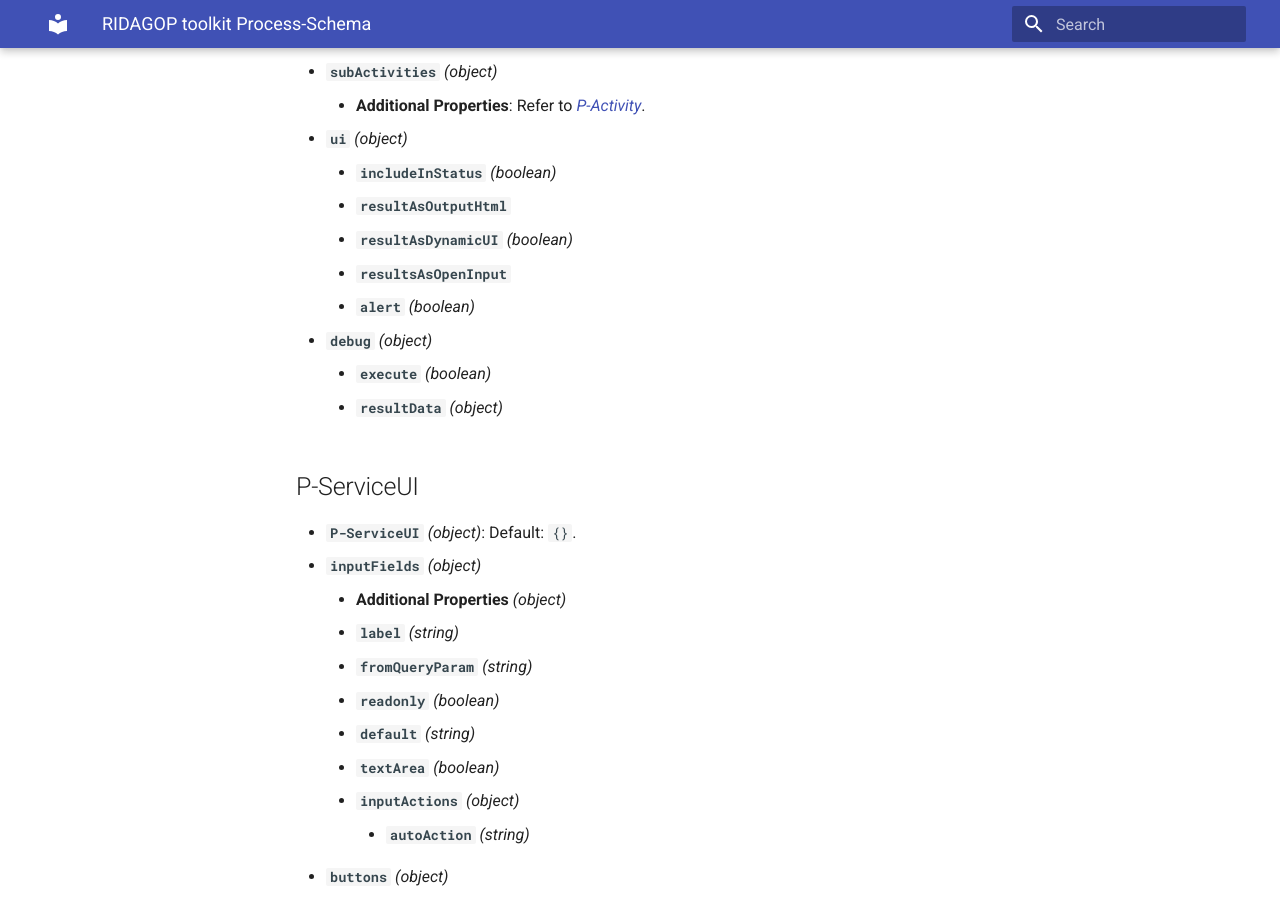
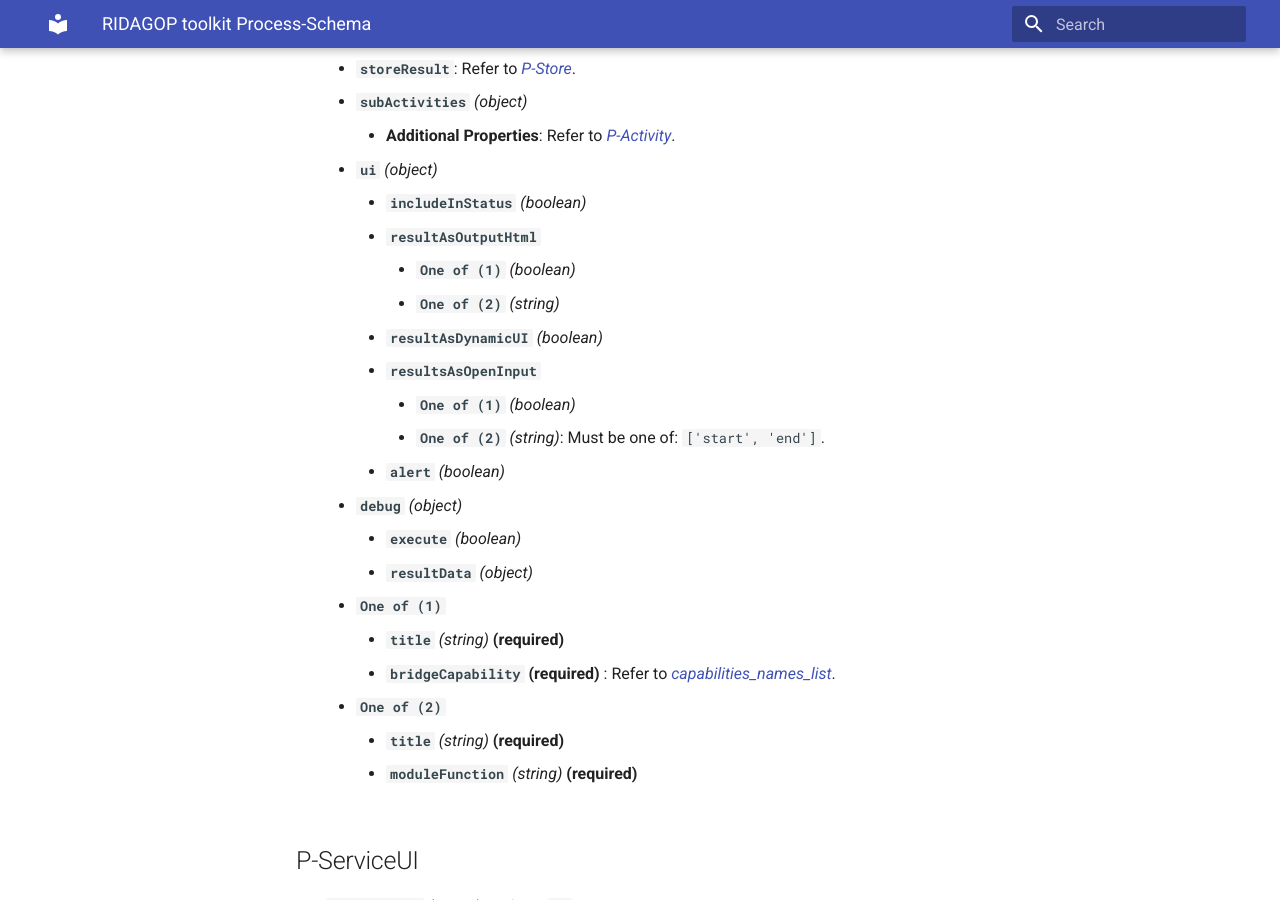
Before and after one commit to RIDAGOP-IDS-Toolkit/ridagop-ids-toolkit-docs, an MkDocs documentation site: the page built from docs/Schema/process.md, in a window 1280 px wide and 900 px high, scrolled down 2473 px. Built offline with MkDocs 1.6.1 and Material for MkDocs 9.7.7, drawn with Linux system fonts in a browser that asks for light colours; some of the changed text lies outside the part shown.

Commit message:
more pp-schema show OneOf in generated docs allow ignoring some props

```diff
--- a/docs/Schema/process.md
+++ b/docs/Schema/process.md
@@ -8,155 +8,171 @@
 - **`title`** *(string)*
 - **`description`** *(string)*
 - **`services`** *(object)* **(required)** : Services with their input_fields and activities.
-  - **Additional Properties**: Refer to *[P-Service](#p-service)*.
+    - **Additional Properties**: Refer to *[P-Service](#p-service)*.
 - **`common`** *(object)*: Common activities and ui elements. Default: `{'ui': {}, 'activities': {}}`.
-  - **`ui`** *(object)*: Default: `{}`.
-    - **`buttons`** *(object)*
-      - **Additional Properties** *(object)*
-        - **`label`** *(string)* **(required)**
-        - **`triggerActivity`** *(string)* **(required)**
-        - **`activityService`** *(string)*
-        - **`triggerSequence`** *(string)*
-  - **`activities`** *(object)*
-    - **Additional Properties** *(object)*
-  - **`sequences`** *(object)*
-    - **Additional Properties** *(object)*
-      - **`title`** *(string)*
-      - **`activities`** *(array)*
-        - **Items** *(string)*
+    - **`ui`** *(object)*: Default: `{}`.
+        - **`buttons`** *(object)*
+            - **Additional Properties** *(object)*
+                - **`label`** *(string)* **(required)**
+                - **`triggerActivity`** *(string)* **(required)**
+                - **`activityService`** *(string)*
+                - **`triggerSequence`** *(string)*
+    - **`activities`** *(object)*
+        - **Additional Properties** *(object)*
+            - **`One of (1)`**: Refer to *[P-Activity](#p-activity)*.
+            - **`One of (2)`**: Refer to *[P-CommonActivity](#p-commonactivity)*.
+    - **`sequences`** *(object)*
+        - **Additional Properties** *(object)*
+            - **`title`** *(string)*
+            - **`activities`** *(array)*
+                - **Items** *(string)*
 - **`scriptUri`** *(string/format: uri)*
 - **`$comment`** *(string)*
 - **`uri`** *(string)*
 ## Definitions
 
-<h2 id="p-service">P-Service</h2>
+## P-Service
 - **`P-Service`** *(object)*
-  - **`title`** *(string)*
-  - **`ui`**: Refer to *[P-ServiceUI](#p-serviceui)*. Default: `{}`.
-  - **`parameters`** *(object)*
-    - **Additional Properties**: Refer to *[P-Parameter](#p-parameter)*.
-  - **`autostart`**
-  - **`bridge`**: Refer to *[P-BridgeDefinition](#p-bridgedefinition)*.
-  - **`activities`** *(object)*
-    - **Additional Properties**: Refer to *[P-Activity](#p-activity)*.
-  - **`sequences`** *(object)*
-    - **Additional Properties** *(object)*
-      - **`title`** *(string)*
-      - **`activities`** *(array)*
-        - **Items** *(string)*
-<h2 id="p-activity">P-Activity</h2>
+    - **`title`** *(string)*
+    - **`ui`**: Refer to *[P-ServiceUI](#p-serviceui)*. Default: `{}`.
+    - **`parameters`** *(object)*
+        - **Additional Properties**: Refer to *[P-Parameter](#p-parameter)*.
+    - **`autostart`**
+    - **`bridge`**: Refer to *[P-BridgeDefinition](#p-bridgedefinition)*.
+    - **`activities`** *(object)*
+        - **Additional Properties**: Refer to *[P-Activity](#p-activity)*.
+    - **`sequences`** *(object)*
+        - **Additional Properties** *(object)*
+            - **`title`** *(string)*
+            - **`activities`** *(array)*
+                - **Items** *(string)*
+## P-Activity
 - **`P-Activity`** *(object)*
-  - **`title`** *(string)*
-  - **`preProcess`** *(string)*
-  - **`bridgeCapability`**: Refer to *[capabilities_names_list](/Schema/capabilities_names_list)*.
-  - **`moduleFunction`** *(string)*
-  - **`priority`** *(integer)*
-  - **`comment`** *(string)*
-  - **`parameters`** *(object)*
-    - **Additional Properties**: Refer to *[P-Parameter](#p-parameter)*.
-  - **`requestBody`** *(object)*
-    - **Additional Properties** *(object)*
-    - **`data`** *(object)*
-      - **`fileInput`** *(string)*
-      - **`store`**: Refer to *[P-StoreAccess](#p-storeaccess)*.
-  - **`requiredActivities`** *(array)*
+    - **`preProcess`** *(string)*
+    - **`priority`** *(integer)*
+    - **`comment`** *(string)*
+    - **`parameters`** *(object)*
+        - **Additional Properties**: Refer to *[P-Parameter](#p-parameter)*.
+    - **`requestBody`** *(object)*
+        - **Additional Properties** *(object)*
+        - **`data`** *(object)*
+            - **`fileInput`** *(string)*
+            - **`store`**: Refer to *[P-StoreAccess](#p-storeaccess)*.
+    - **`requiredActivities`** *(array)*
+        - **Items** *(object)*
+            - **`serviceName`** *(string)*
+            - **`activityName`** *(string)* **(required)**
+            - **`errorMessage`** *(string)*
+    - **`storeResult`**: Refer to *[P-Store](#p-store)*.
+    - **`subActivities`** *(object)*
+        - **Additional Properties**: Refer to *[P-Activity](#p-activity)*.
+    - **`ui`** *(object)*
+        - **`includeInStatus`** *(boolean)*
+        - **`resultAsOutputHtml`**
+            - **`One of (1)`** *(boolean)*
+            - **`One of (2)`** *(string)*
+        - **`resultAsDynamicUI`** *(boolean)*
+        - **`resultsAsOpenInput`**
+            - **`One of (1)`** *(boolean)*
+            - **`One of (2)`** *(string)*: Must be one of: `['start', 'end']`.
+        - **`alert`** *(boolean)*
+    - **`debug`** *(object)*
+        - **`execute`** *(boolean)*
+        - **`resultData`** *(object)*
+    - **`One of (1)`**
+        - **`title`** *(string)* **(required)**
+        - **`bridgeCapability`** **(required)** : Refer to *[capabilities_names_list](/Schema/capabilities_names_list)*.
+    - **`One of (2)`**
+        - **`title`** *(string)* **(required)**
+        - **`moduleFunction`** *(string)* **(required)**
+## P-ServiceUI
+- **`P-ServiceUI`** *(object)*: Default: `{}`.
+    - **`inputFields`** *(object)*
+        - **Additional Properties** *(object)*
+            - **`label`** *(string)*
+            - **`fromQueryParam`** *(string)*
+            - **`readonly`** *(boolean)*
+            - **`default`** *(string)*
+            - **`textArea`** *(boolean)*
+            - **`inputActions`** *(object)*
+                - **`autoAction`** *(string)*
+    - **`buttons`** *(object)*
+        - **Additional Properties** *(object)*
+            - **`label`** *(string)*
+            - **`triggerActivity`** *(string)*
+            - **`triggerSequence`** *(string)*
+    - **`checkBoxes`** *(object)*
+        - **Additional Properties** *(object)*
+            - **`label`** *(string)*
+            - **`default`** *(boolean)*: Default: `False`.
+    - **`selects`** *(object)*
+        - **Additional Properties** *(object)*
+            - **`label`** *(string)*
+            - **`options`** *(array)*
+                - **Items** *(object)*
+                    - **`label`** *(string)* **(required)**
+                    - **`value`** *(string)* **(required)**
+            - **`default`** *(string)*
+    - **`fileInputs`** *(object)*
+        - **Additional Properties** *(object)*
+            - **`label`** *(string)*
+            - **`accept`** *(string)*
+            - **`binary`** *(boolean)*
+            - **`readImmediately`** *(boolean)*
+            - **`keepAsFile`** *(boolean)*
+## P-CommonActivity
+- **`P-CommonActivity`** *(object)*
+## P-PostProcess
+- **`P-PostProcess`** *(array)*: functions process script file of that process.
     - **Items** *(object)*
-      - **`serviceName`** *(string)*
-      - **`activityName`** *(string)* **(required)**
-      - **`errorMessage`** *(string)*
-  - **`storeResult`**: Refer to *[P-Store](#p-store)*.
-  - **`subActivities`** *(object)*
-    - **Additional Properties**: Refer to *[P-Activity](#p-activity)*.
-  - **`ui`** *(object)*
-    - **`includeInStatus`** *(boolean)*
-    - **`resultAsOutputHtml`**
-    - **`resultAsDynamicUI`** *(boolean)*
-    - **`resultsAsOpenInput`**
-    - **`alert`** *(boolean)*
-  - **`debug`** *(object)*
-    - **`execute`** *(boolean)*
-    - **`resultData`** *(object)*
-<h2 id="p-serviceui">P-ServiceUI</h2>
-- **`P-ServiceUI`** *(object)*: Default: `{}`.
-  - **`inputFields`** *(object)*
-    - **Additional Properties** *(object)*
-      - **`label`** *(string)*
-      - **`fromQueryParam`** *(string)*
-      - **`readonly`** *(boolean)*
-      - **`default`** *(string)*
-      - **`textArea`** *(boolean)*
-      - **`inputActions`** *(object)*
-        - **`autoAction`** *(string)*
-  - **`buttons`** *(object)*
-    - **Additional Properties** *(object)*
-      - **`label`** *(string)*
-      - **`triggerActivity`** *(string)*
-      - **`triggerSequence`** *(string)*
-  - **`checkBoxes`** *(object)*
-    - **Additional Properties** *(object)*
-      - **`label`** *(string)*
-      - **`default`** *(boolean)*: Default: `False`.
-  - **`selects`** *(object)*
-    - **Additional Properties** *(object)*
-      - **`label`** *(string)*
-      - **`options`** *(array)*
-        - **Items** *(object)*
-          - **`label`** *(string)* **(required)**
-          - **`value`** *(string)* **(required)**
-      - **`default`** *(string)*
-  - **`fileInputs`** *(object)*
-    - **Additional Properties** *(object)*
-      - **`label`** *(string)*
-      - **`accept`** *(string)*
-      - **`binary`** *(boolean)*
-      - **`readImmediately`** *(boolean)*
-      - **`keepAsFile`** *(boolean)*
-<h2 id="p-commonactivity">P-CommonActivity</h2>
-- **`P-CommonActivity`** *(object)*
-<h2 id="p-postprocess">P-PostProcess</h2>
-- **`P-PostProcess`** *(array)*: functions process script file of that process.
-  - **Items** *(object)*
-    - **`functionName`** *(string)*
-    - **`storeKey`** *(string)*
-    - **`cacheKey`** *(string)*: key to store a temporary variable, while running this activity.
-    - **`followUpProcesses`**: Refer to *[P-PostProcess](#p-postprocess)*.
-    - **`parameters`** *(object)*
-      - **Additional Properties**: Refer to *[P-Parameter](#p-parameter)*.
-<h2 id="p-parameter">P-Parameter</h2>
+        - **`functionName`** *(string)*
+        - **`storeKey`** *(string)*
+        - **`cacheKey`** *(string)*: key to store a temporary variable, while running this activity.
+        - **`followUpProcesses`**: Refer to *[P-PostProcess](#p-postprocess)*.
+        - **`parameters`** *(object)*
+            - **Additional Properties**: Refer to *[P-Parameter](#p-parameter)*.
+## P-Parameter
 - **`P-Parameter`** *(object)*
-  - **`type`** *(string)*: Must be one of: `['string', 'number', 'boolean']`.
-  - **`parent`**
-  - **`previous`**
-  - **`field`** *(string)*
-  - **`queryParam`** *(string)*
-  - **`constant`** *(string)*
-  - **`fileInput`** *(string)*
-  - **`store`**: Refer to *[P-StoreAccess](#p-storeaccess)*.
-  - **`generate`** *(object)*
-    - **`bridgeCapability`** *(string)*
-    - **`moduleFunction`** *(string)*
-    - **`parameters`** *(object)*
-      - **Additional Properties** *(object)*
-        - **Additional Properties**: Refer to *[P-Parameter](#p-parameter)*.
-  - **`comment`** *(string)*
-  - **`dynamic`** *(boolean)*
-<h2 id="p-servicebridge">P-ServiceBridge</h2>
+    - **`type`** *(string)*: Must be one of: `['string', 'number', 'boolean']`.
+    - **`parent`**
+    - **`previous`**
+    - **`field`** *(string)*
+    - **`queryParam`** *(string)*
+    - **`constant`** *(string)*
+    - **`fileInput`** *(string)*
+    - **`store`**: Refer to *[P-StoreAccess](#p-storeaccess)*.
+    - **`generate`** *(object)*
+        - **`bridgeCapability`** *(string)*
+        - **`moduleFunction`** *(string)*
+        - **`parameters`** *(object)*
+            - **Additional Properties** *(object)*
+                - **Additional Properties**: Refer to *[P-Parameter](#p-parameter)*.
+    - **`comment`** *(string)*
+    - **`dynamic`** *(boolean)*
+## P-ServiceBridge
 - **`P-ServiceBridge`** *(object)*
-  - **`uri`** *(string/format: uri-reference)*
-  - **`instance`**: Refer to *[bridge](/Schema/bridge)*.
-<h2 id="p-bridgedefinition">P-BridgeDefinition</h2>
+    - **`uri`** *(string/format: uri-reference)*
+    - **`instance`**: Refer to *[bridge](/Schema/bridge)*.
+## P-BridgeDefinition
 - **`P-BridgeDefinition`** *(object)*
-  - **`source`** **(required)** : Refer to *[P-ServiceBridge](#p-servicebridge)*.
-  - **`server`**: Refer to *[P-BridgeServerHost](#p-bridgeserverhost)*.
-  - **`authorization`** *(object)*
-    - **Additional Properties**
-<h2 id="p-bridgeserverhost">P-BridgeServerHost</h2>
+    - **`source`** **(required)** : Refer to *[P-ServiceBridge](#p-servicebridge)*.
+    - **`server`**: Refer to *[P-BridgeServerHost](#p-bridgeserverhost)*.
+    - **`authorization`** *(object)*
+        - **Additional Properties**
+## P-BridgeServerHost
 - **`P-BridgeServerHost`**
-<h2 id="p-store">P-Store</h2>
+    - **`One of (1)`** *(string/format: uri)*
+    - **`One of (2)`** *(object)*
+        - **`field`** *(string)* **(required)**
+    - **`One of (3)`** *(object)*
+        - **`queryParam`** *(string)* **(required)**
+    - **`One of (4)`** *(object)*
+        - **`constant`** *(string)* **(required)**
+## P-Store
 - **`P-Store`** *(object)*
-  - **`context`** *(string)*: Must be one of: `['service', 'process', 'activity']`. Default: `service`.
-  - **`key`** *(string)* **(required)** : key in the store.
-<h2 id="p-storeaccess">P-StoreAccess</h2>
+    - **`context`** *(string)*: Must be one of: `['service', 'process', 'activity']`. Default: `service`.
+    - **`key`** *(string)* **(required)** : key in the store.
+## P-StoreAccess
 - **`P-StoreAccess`** *(object)*
-  - **`context`** *(string)*: Must be one of: `['service', 'process', 'activity']`. Default: `service`.
-  - **`key`** *(string)* **(required)** : key in the store.
+    - **`context`** *(string)*: Must be one of: `['service', 'process', 'activity']`. Default: `service`.
+    - **`key`** *(string)* **(required)** : key in the store.
--- a/mkdocs.yml
+++ b/mkdocs.yml
@@ -21,3 +21,5 @@ theme:
 markdown_extensions:
   - attr_list
   - md_in_html
+  - toc:
+      permalink: "#"
```
Also changed, not shown: README.md (+8 -0 lines), docs/Schema/bridge.md (+25 -20 lines), docs/Schema/process-page.md (+38 -37 lines).
